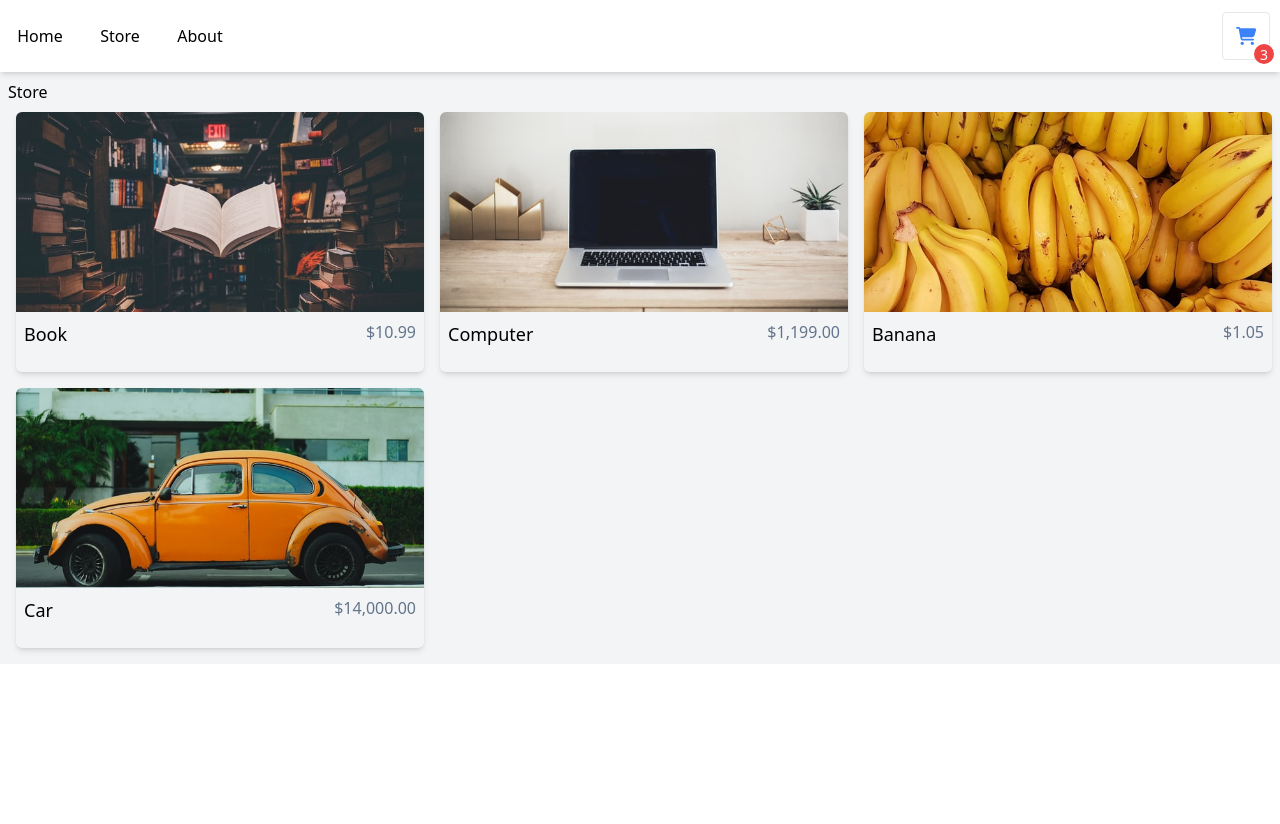
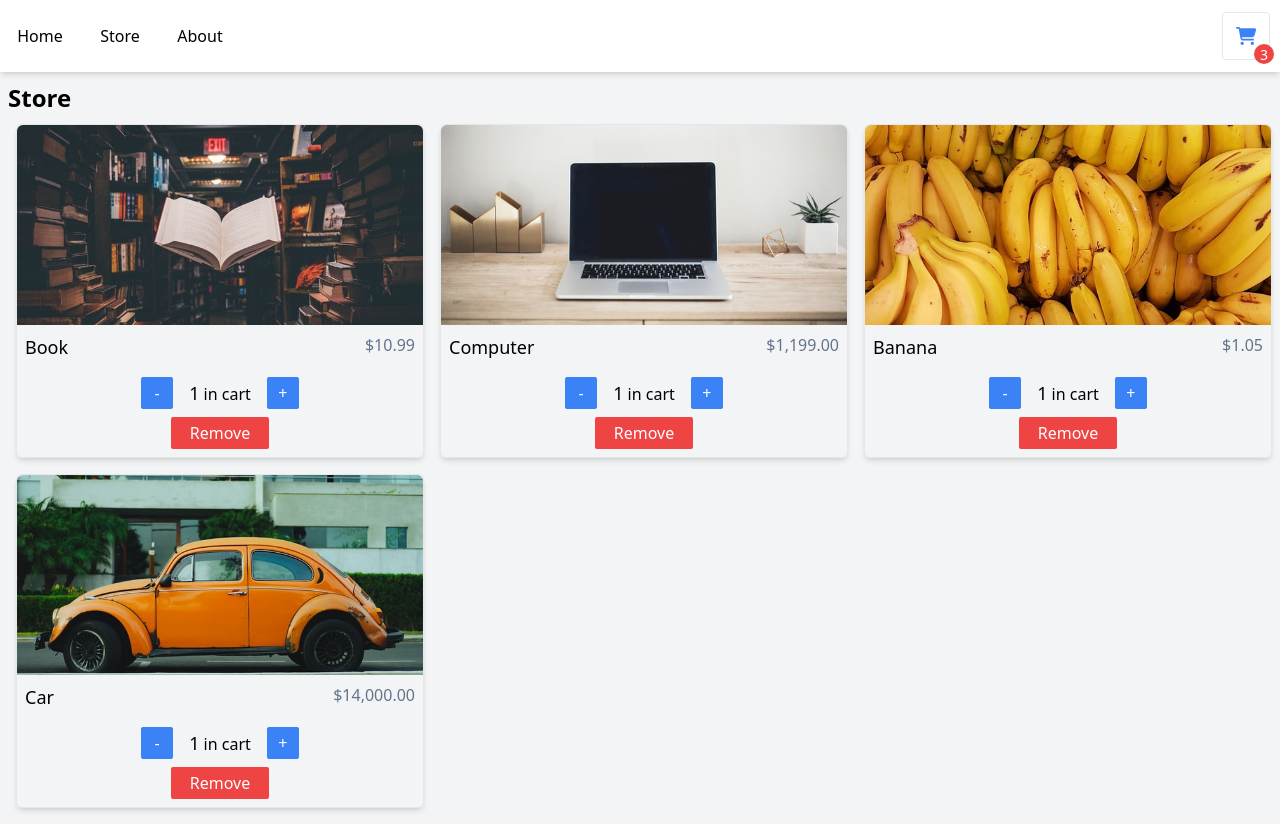
Before and after one commit to TylerDonghwi/shopping-cart, a React (Create React App) app: page /store in a window 1280 px wide. Before the commit the page ends 800 px from the top, so only its background shows below. Built offline with nearby package versions, Linux system fonts and the light colour scheme.

Commit message:
display for whether if there is the corresponding item in the cart is implemented

```diff
--- a/src/components/Storeitem.tsx
+++ b/src/components/Storeitem.tsx
@@ -8,14 +8,38 @@ type StoreItemProps = {
 }
 
 export default function Storeitem({ id, name, price, imgUrl }: StoreItemProps) {
+    const quantity = Math.random()
     return (
-        <div className='m-2 shadow-md rounded-md'>
+        <div className='m-2 border shadow-md rounded-md'>
             <img alt={name} src={imgUrl} className='rounded-tl-md rounded-tr-md h-[200px] w-[100%] object-cover' />
             <div className='flex flex-col'>
-                <div className='p-2 flex flex-row justify-between align-baseline mb-4'>
+                <div className='p-2 flex flex-row justify-between align-baseline'>
                     <span className='text-lg flex flex-wrap'>{name}</span>
-                    <span className='ml-2 text-slate-500'>{formatCurrency(price)}</span>
+                    <span className='text-slate-500'>{formatCurrency(price)}</span>
                 </div>
+            </div>
+            <div className='mt-auto w-[100%]'>
+                {quantity === 0 ? (
+                    <button className='relative text-white rounded-sm p-1 bg-blue-500 w-[calc(100%-1rem)] m-2 hover:bg-blue-600 active:bg-blue-700 transition-all duraction-100'>
+                        + Add To Cart
+                    </button>
+                ) : (
+                    <div className='flex flex-col justify-center items-center m-2'>
+                        <div className='flex flex-row justify-center items-center w-[100%] mb-2 [&>*]:mx-2 [&>button]:w-8'>
+                            <button className='relative text-white rounded-sm p-1 bg-blue-500 hover:bg-blue-600 active:bg-blue-700'>
+                                -
+                            </button>
+                            <div>
+                                <span className='text-lg'>{Math.ceil(quantity)}</span> in cart
+                            </div>
+                            <button className='relative text-white rounded-sm p-1 bg-blue-500 hover:bg-blue-600 active:bg-blue-700'>
+                                +
+                            </button>
+                        </div>
+                        <button className='relative text-white rounded-sm p-1 bg-red-500 w-[25%]  hover:bg-red-600 active:bg-red-700 transition-all duraction-100'>
+                            Remove
+                        </button>
+                    </div>)}
             </div>
         </div>
     )
--- a/src/pages/Store.tsx
+++ b/src/pages/Store.tsx
@@ -4,11 +4,10 @@ import Storeitem from '../components/Storeitem'
 export default function Store() {
     return (
         <>
-            <h1>Store</h1>
+            <h1 className='text-[24px] font-bold'>Store</h1>
             <div className='grid sm:grid-cols-2 xs:grid-cols-1 lg:grid-cols-3'>
                 {storeItems.map(item => (
-
-                    <div><Storeitem {...item} /></div>
+                    <div key={item.id}><Storeitem {...item} /></div>
                 ))}
 
             </div>
```
